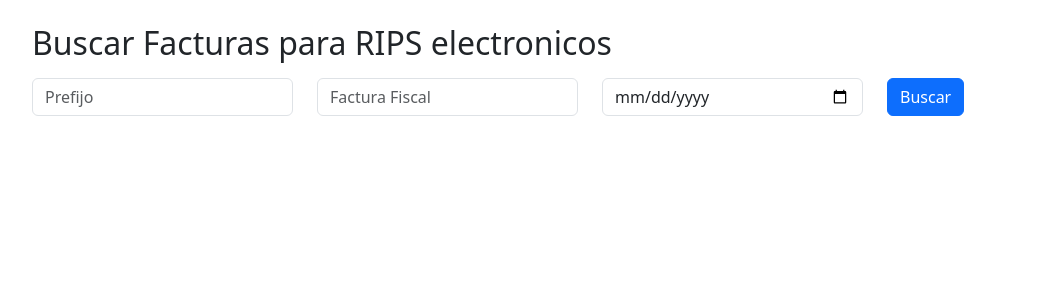
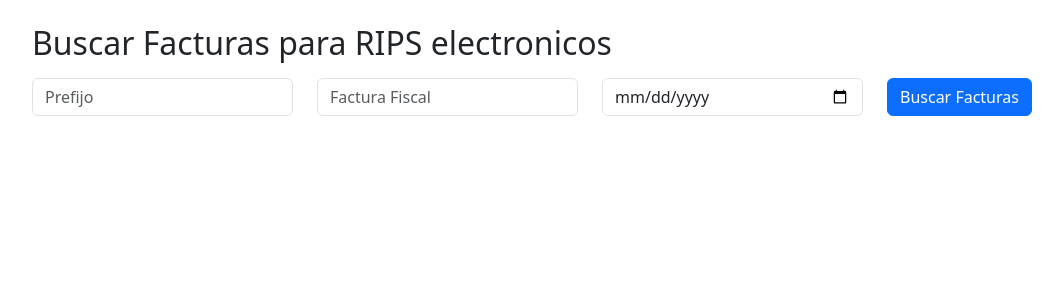
Before and after one commit to AlejandroMC-byte/aplicativo_rips, a React (Create React App) app: page / in a window 1280 px wide. Shown: the top 300 px of the page, without its empty margins (50-1113 px from the left). Built offline with nearby package versions, Linux system fonts and the light colour scheme.

Commit message:
cambio en el buscador de facturas

```diff
--- a/package.json
+++ b/package.json
@@ -18,7 +18,7 @@
     "react-toastify": "^11.0.3",
     "web-vitals": "^4.2.4"
   },
-  "homepage": "/SIIS_DIME/programas/aplicativo_rips",
+  "homepage": "/SIIS_DIME/programas/aplicativo_rips/build",
   "proxy": "http://localhost:4000",
   "scripts": {
     "start": "react-scripts start",
--- a/src/components/FacturaSearch.js
+++ b/src/components/FacturaSearch.js
@@ -5,21 +5,48 @@ function BuscadorFacturas() {
   const [facturas, setFacturas] = useState([]);
   const [filtros, setFiltros] = useState({ prefijo: "", factura_fiscal: "", fecha_registro: "" });
   const [mensaje, setMensaje] = useState("");
-
+  const [buscandoFacturas, setBuscandoFacturas] = useState(false);
   const buscarFacturas = async () => {
     const requestBody = { ...filtros, consultarFacturas: '1' };
-    // console.log("Request Body:", requestBody); // Log para verificar el cuerpo de la solicitud
-    const response = await fetch(`http://localhost:4000/api/`, {
+    const toastId = toast.loading("Buscando facturas...");
+
+    try {
+      setBuscandoFacturas(true); // Bloquea el buscador
+
+      const response = await fetch(`http://172.16.0.117/SIIS_DIME/webservices/ApiFacturasRipsElectronicos/`, {
         method: 'POST',
         headers: {
           'Content-Type': 'application/json'
         },
         body: JSON.stringify(requestBody)
       });
+
       const data = await response.json();
-    console.log("Response Data:", data); // Log para verificar la respuesta del servidor
+      console.log("Response Data:", data); // Depuración
+
       setFacturas(Array.isArray(data.facturas) ? data.facturas : []);
       setMensaje(data.message || "");
+
+      const esError = data.message?.includes("error") || !data.facturas?.length;
+
+      toast.update(toastId, {
+        render: data.message || "Facturas cargadas correctamente",
+        type: esError ? "error" : "success",
+        isLoading: false,
+        autoClose: 2000
+      });
+
+    } catch (error) {
+      console.error("Error al buscar facturas:", error);
+      toast.update(toastId, {
+        render: "Error al conectar con el servidor",
+        type: "error",
+        isLoading: false,
+        autoClose: 5000
+      });
+    } finally {
+      setBuscandoFacturas(false); // Desbloquea el buscador
+    }
   };
   const enviarRIPSfactura = async (factura) => {
     const requestBody = { ...factura, envioRips: '1' };
@@ -65,6 +92,16 @@ function BuscadorFacturas() {
       });
     }
   };
+  const formatearComoPesos = (valor) => {
+    // Convertir el valor a número
+    const numero = Number(valor);
+
+    // Si el valor es inválido, devolver "$ 0"
+    if (isNaN(numero)) return "$ 0";
+
+    // Formatear correctamente
+    return new Intl.NumberFormat('es-CO', { style: 'currency', currency: 'COP' }).format(numero);
+  };
 
 
   return (
@@ -81,7 +118,9 @@ function BuscadorFacturas() {
           <input className="form-control" type="date" onChange={(e) => setFiltros({ ...filtros, fecha_registro: e.target.value })} />
         </div>
         <div className="col-md-3">
-          <button className="btn btn-primary" onClick={buscarFacturas}>Buscar</button>
+        <button className="btn btn-primary" onClick={buscarFacturas} disabled={buscandoFacturas}>
+          {buscandoFacturas ? "Buscando..." : "Buscar Facturas"}
+        </button>
         </div>
       </div>
       {mensaje && (
@@ -113,7 +152,9 @@ function BuscadorFacturas() {
                 <td style={{ textAlign: "center" }}>{factura.factura_fiscal}</td>
                 <td style={{ textAlign: "center" }}>{factura.numerodecuenta}</td>
                 <td style={{ textAlign: "center" }}>{factura.estado}</td>
-                <td style={{ textAlign: "center" }}>{factura.total_factura}</td>
+                <td style={{ textAlign: "center" }}>
+                  {formatearComoPesos(factura.total_factura)}
+                </td>
                 <td style={{ textAlign: "center" }}>{factura.fecha_registro}</td>
                 <td style={{ textAlign: "center" }}>{factura.estado_fac_electronica}</td>
                 <td style={{ textAlign: "center" }}>{factura.estado_rips}</td>
```
Lines whose indentation alone changed are shown as unchanged.
